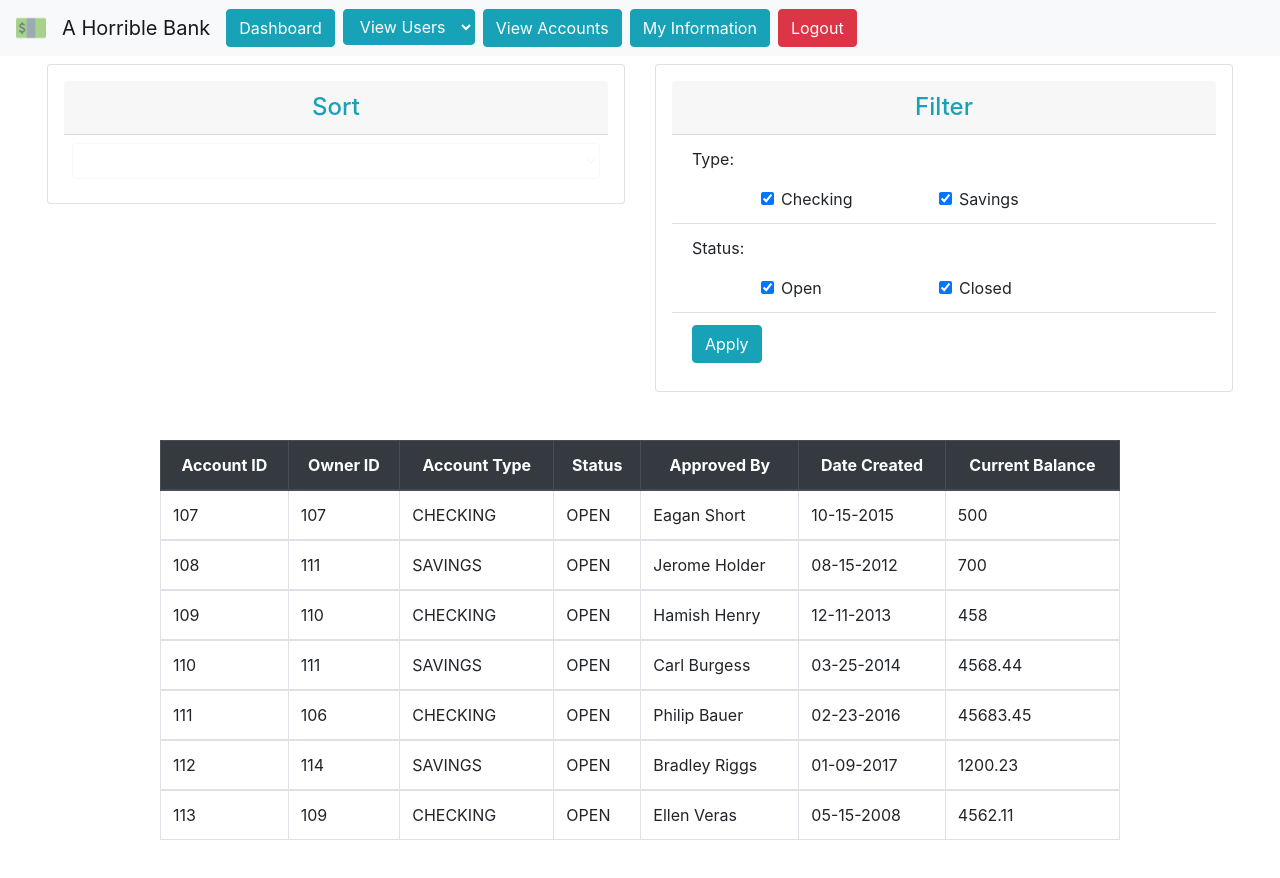
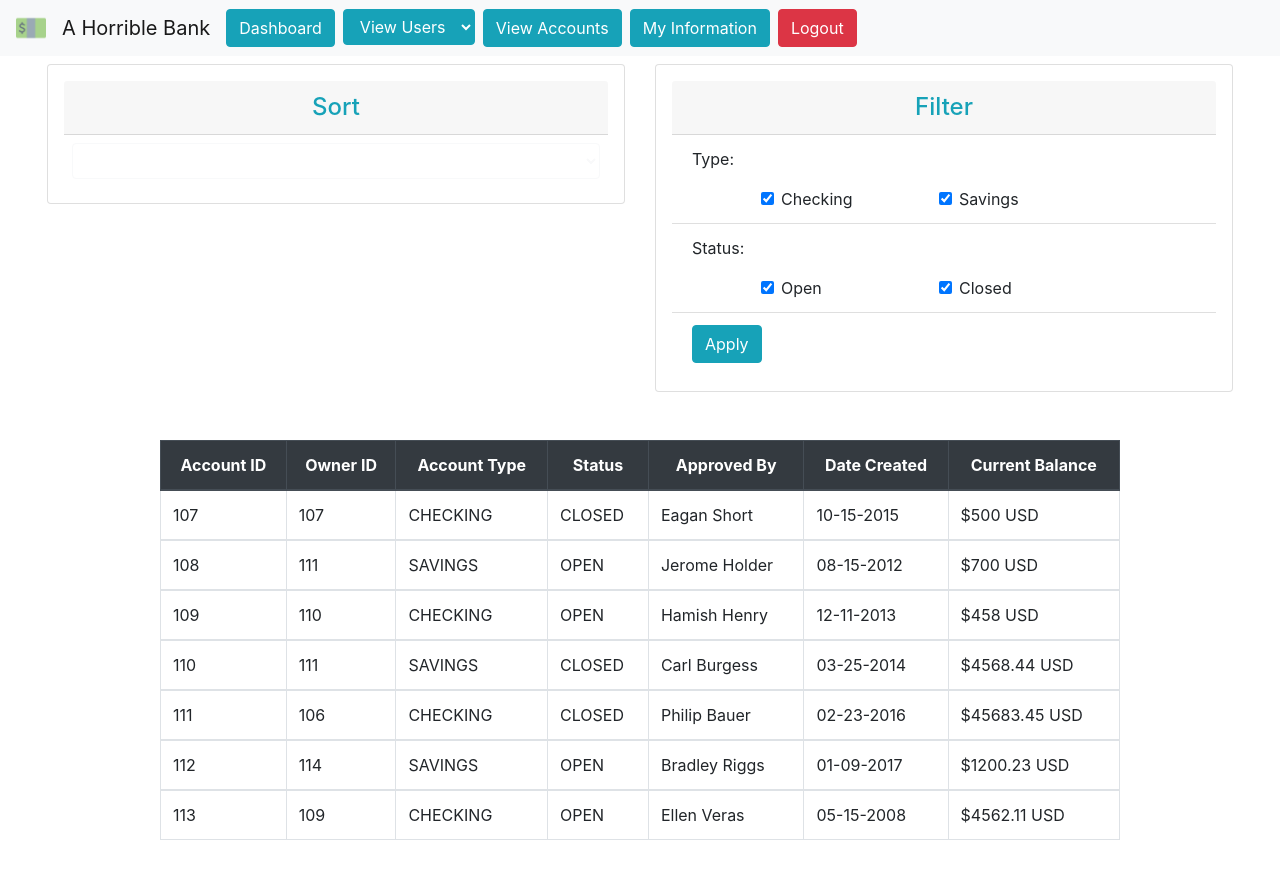
Before and after one commit to bescoto98/bankv2, an Angular app: page /a/accounts in a window 1280 px wide. Shown: the top 878 px of the page. Built offline with nearby package versions, Linux system fonts and the light colour scheme.

Commit message:
added filtering for accounts

```diff
--- a/src/app/admin/admin-accounts/admin-accounts.component.html
+++ b/src/app/admin/admin-accounts/admin-accounts.component.html
@@ -64,7 +64,7 @@
       <th scope="col">Current Balance</th>
     </tr>
   </thead>
-  <tbody *ngFor="let account of allaccounts">
+  <tbody *ngFor="let account of listDisplayed">
     <tr>
       <td>{{account.accountid}}</td>
       <td>{{account.owner.userid}}</td>
@@ -72,7 +72,7 @@
       <td>{{account.status}}</td>
       <td>{{account.approvedby}}</td>
       <td>{{account.createdon}}</td>
-      <td>{{account.balance}}</td>
+      <td>${{account.balance}} USD</td>
     </tr>
   </tbody>
 </table>
--- a/src/app/admin/admin-accounts/admin-accounts.component.ts
+++ b/src/app/admin/admin-accounts/admin-accounts.component.ts
@@ -22,7 +22,7 @@ export class AdminAccountsComponent implements OnInit {
         "accountid": 107,
         "balance": 500.0,
         "type": "CHECKING",
-        "status": "OPEN",
+        "status": "CLOSED",
         "approvedby": "Eagan Short",
         "createdon": "10-15-2015",
         "owner": {
@@ -70,7 +70,7 @@ export class AdminAccountsComponent implements OnInit {
         "accountid": 110,
         "balance": 4568.44,
         "type": "SAVINGS",
-        "status": "OPEN",
+        "status": "CLOSED",
         "approvedby": "Carl Burgess",
         "createdon": "03-25-2014",
         "owner": {
@@ -86,7 +86,7 @@ export class AdminAccountsComponent implements OnInit {
         "accountid": 111,
         "balance": 45683.45,
         "type": "CHECKING",
-        "status": "OPEN",
+        "status": "CLOSED",
         "approvedby": "Philip Bauer",
         "createdon": "02-23-2016",
         "owner": {
@@ -131,6 +131,7 @@ export class AdminAccountsComponent implements OnInit {
         }
     }
 ];
+  listDisplayed;
 
   showChecking: boolean = true;
   showSavings: boolean = true;
@@ -140,17 +141,43 @@ export class AdminAccountsComponent implements OnInit {
   constructor() { }
 
   ngOnInit(): void {
+    this.listDisplayed = this.allaccounts;
   }
 
   goSort() {
-    console.log(this.sortBy);
+    // console.log(this.sortBy);
+    switch(this.sortBy){
+      case 1:
+        this.listDisplayed.sort((a,b) => (a.accountid > b.accountid) ? 1: -1);
+        break;
+      case 2:
+        this.listDisplayed.sort((a,b) => (a.owner.userid > b.owner.userid) ? 1: -1);
+        break;
+      case 3:
+        this.listDisplayed.sort((a,b) => (a.approvedby > b.approvedby) ? 1: -1);
+        break;
+    }
   }
 
   filterValues() {
-    console.log(this.showChecking);
-    console.log(this.showSavings);
-    console.log(this.showOpen);
-    console.log(this.showClosed);
+    this.listDisplayed = this.allaccounts.filter(temp => {
+          if(temp.status=="CLOSED"&&this.showClosed==false){
+            return false;
+          }
+          else if(temp.status=="OPEN"&&this.showOpen==false){
+            return false;
+          }
+          else if(temp.type=="CHECKING"&&this.showChecking==false){
+            return false;
+          }
+          else if(temp.type=="SAVINGS"&&this.showSavings==false){
+            return false;
+          }
+          return true;
+        }
+    );
   }
 
+
+
 }
```
